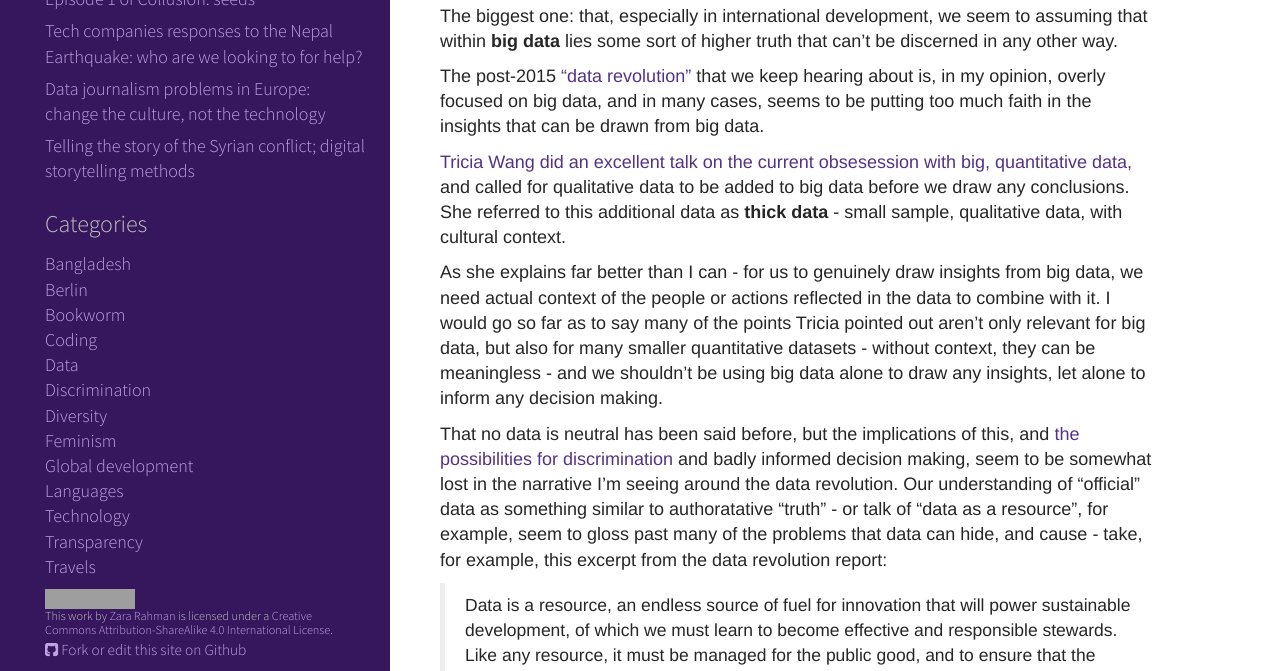
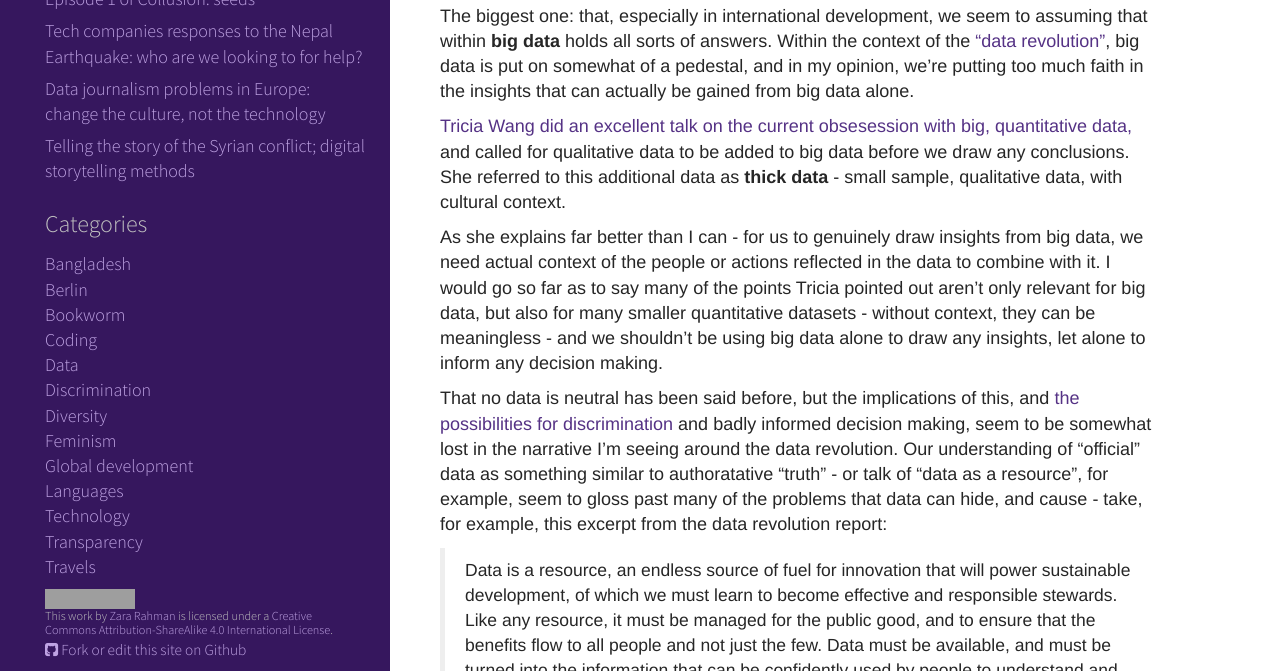
Before and after one commit to zararah/zararah.net, a Jekyll site: the page built from _posts/2015/2015-05-17-role-of-big-data-in-global-dev.md, in a window 1280 px wide and 900 px high, scrolled down 436 px, cut to the strip 229-900 px from the top of the window. Built offline with Jekyll 4.4.1, drawn with Linux system fonts in a browser that asks for light colours; Markdown is read by kramdown in place of the engine named in the settings; grey boxes are pictures that could not be loaded.

Commit message:
Update data revolution post

```diff
--- a/_posts/2015/2015-05-17-role-of-big-data-in-global-dev.md
+++ b/_posts/2015/2015-05-17-role-of-big-data-in-global-dev.md
@@ -14,11 +14,9 @@
 
 <iframe width="560" height="315" src="https://www.youtube.com/embed/FAoQHJH6l8Y" frameborder="0" allowfullscreen></iframe>
 
-The biggest one: that, especially in international development, we seem to assuming that within **big data** lies some sort of higher truth that can't be discerned in any other way.
+The biggest one: that, especially in international development, we seem to assuming that within **big data** holds all sorts of answers. Within the context of the ["data revolution"](http://www.undatarevolution.org/), big data is put on somewhat of a pedestal, and in my opinion, we're putting too much faith in the insights that can actually be gained from big data alone.
 
 <!--more-->
-
-The post-2015 ["data revolution"](http://www.undatarevolution.org/) that we keep hearing about is, in my opinion, overly focused on big data, and in many cases, seems to be putting too much faith in the insights that can be drawn from big data.
 
 [Tricia Wang did an excellent talk on the current obsesession with big, quantitative data,](https://re-publica.de/session/how-avoid-curses-era-big-data) and called for qualitative data to be added to big data before we draw any conclusions. She referred to this additional data as **thick data** - small sample, qualitative data, with cultural context.
 
```
